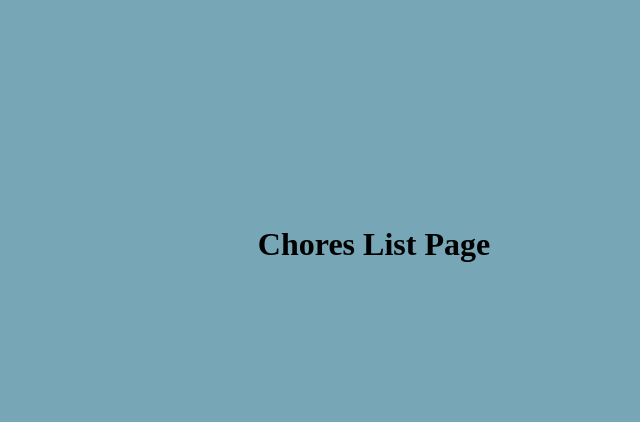
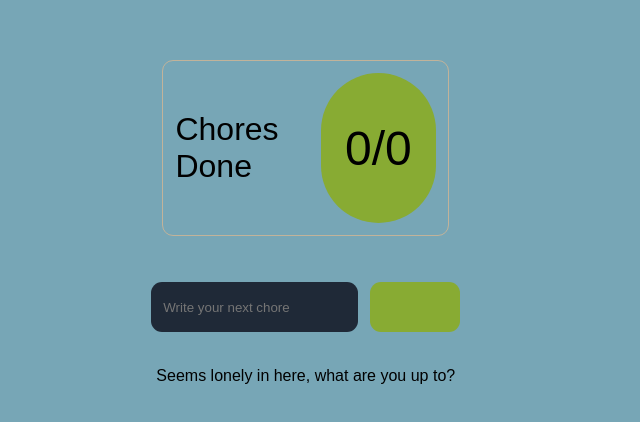
Before and after one commit to Melvingitb/Clean-Dorm, a React (Vite) app: page /chores in a window 1280 px wide. Shown: the part 164-586 px from the top of the page, without its empty margins (266-906 px from the left). Built offline with nearby package versions, Linux system fonts and the light colour scheme.

Commit message:
Adding first working iteration of chore submission form

```diff
--- /dev/null
+++ b/src/components/ChoreForm.jsx
@@ -0,0 +1,26 @@
+function ChoreForm() {
+    const handleSubmit = (event) => {
+      event.preventDefault();
+      // reset the form
+      event.target.reset();
+    };
+    return (
+      <form className="choreform" onSubmit={handleSubmit}>
+        <label htmlFor="chore">
+          <input
+            type="text"
+            name="chore"
+            id="chore"
+            placeholder="Write your next chore"
+          />
+        </label>
+        <button>
+          <span className="visually-hidden">Submit</span>
+          <svg>
+            <path d="" />
+          </svg>
+        </button>
+      </form>
+    );
+  }
+  export default ChoreForm;
--- /dev/null
+++ b/src/components/ChoreHero.jsx
@@ -0,0 +1,14 @@
+function ChoreHero({ chores_completed, total_chores }) {
+    return (
+      <section className="chorehero_section">
+        <div>
+          <p className="text_large">Chores Done</p>
+        </div>
+        <div>
+          {chores_completed}/{total_chores}
+        </div>
+      </section>
+    );
+  }
+
+  export default ChoreHero;
--- /dev/null
+++ b/src/components/ChoreList.jsx
@@ -0,0 +1,42 @@
+import React from "react";
+
+function ChoreList({ chores, setchores }) {
+    return (
+        <ol className="chore_list">
+          {chores && chores.length > 0 ? (
+            chores?.map((item, index) => <Item key={index} item={item} />)
+          ) : (
+            <p>Seems lonely in here, what are you up to?</p>
+          )}
+        </ol>
+      );
+}
+
+function Item({ item, chores, setchores }) {
+    return (
+        <li id={item?.id} className="chore_item">
+          <button className="chore_items_left">
+            <svg>
+              <circle cx="11.998" cy="11.998" fillRule="nonzero" r="9.998" />
+            </svg>
+            <p>{item?.title}</p>
+          </button>
+          <div className="chore_items_right">
+            <button>
+              <span className="visually-hidden">Edit</span>
+              <svg>
+                <path d="" />
+              </svg>
+            </button>
+            <button>
+              <span className="visually-hidden">Delete</span>
+              <svg>
+                <path d="" />
+              </svg>
+            </button>
+          </div>
+        </li>
+      );
+}
+
+export default ChoreList;
--- /dev/null
+++ b/src/css/styles.css
@@ -0,0 +1,160 @@
+*,
+*::after,
+*::before {
+  padding: 0;
+  margin: 0;
+  font-family: inherit;
+  box-sizing: border-box;
+}
+html,
+body {
+  font-family: sans-serif;
+  display: flex;
+  align-items: center;
+  justify-content: center;
+  width: 100vw;
+}
+button {
+  cursor: pointer;
+}
+.visually-hidden {
+  position: absolute !important;
+  clip: rect(1px, 1px, 1px, 1px);
+  padding: 0 !important;
+  border: 0 !important;
+  height: 1px !important;
+  width: 1px !important;
+  overflow: hidden;
+  white-space: nowrap;
+}
+.text_large {
+  font-size: 32px;
+}
+.text_small {
+  font-size: 24px;
+}
+.wrapper {
+  display: flex;
+  flex-direction: column;
+  width: 70%;
+}
+@media (max-width: 510px) {
+  .wrapper {
+    width: 100%;
+  }
+  header {
+    justify-content: center;
+  }
+}
+header {
+  display: flex;
+  align-items: center;
+  justify-content: flex-start;
+  gap: 12px;
+  padding: 42px;
+}
+.chorehero_section {
+  border: 1px solid #c2b39a;
+  display: flex;
+  align-items: center;
+  justify-content: space-around;
+  align-self: center;
+  width: 90%;
+  max-width: 455px;
+  padding: 12px;
+  border-radius: 11px;
+}
+.chorehero_section div:last-child {
+  background-color: #88ab33;
+  width: 150px;
+  height: 150px;
+  border-radius: 75px;
+  font-size: 48px;
+  display: flex;
+  align-items: center;
+  justify-content: center;
+  text-align: center;
+}
+.choreform {
+  align-self: center;
+  width: 97%;
+  max-width: 455px;
+  display: flex;
+  align-items: center;
+  gap: 12px;
+  margin-top: 38px;
+}
+.choreform label {
+  width: 90%;
+}
+.choreform input {
+  background-color: #1f2937;
+  color: #fff;
+  width: 100%;
+  height: 50px;
+  outline: none;
+  border: none;
+  border-radius: 11px;
+  padding: 12px;
+}
+.choreform button {
+  width: 10%;
+  height: 50px;
+  border-radius: 11px;
+  background-color: #88ab33;
+  border: none;
+}
+.chore_list {
+  align-self: center;
+  width: 97%;
+  max-width: 455px;
+  display: flex;
+  flex-direction: column;
+  align-items: center;
+  margin-top: 27px;
+  margin-bottom: 27px;
+  gap: 27px;
+}
+.chore_item,
+.edit-choreform input {
+  display: flex;
+  justify-content: space-between;
+  align-items: center;
+  height: 70px;
+  width: 100%;
+  max-width: 455px;
+  border: 1px solid #c2b39a;
+  font-size: 16px;
+  background-color: #0d0d0d;
+  color: #fff;
+  padding: 12px;
+}
+.edit-choreform input {
+  outline: transparent;
+  width: calc(100% - 14px);
+  height: calc(100% - 12px);
+  border: transparent;
+}
+.chore_items_left,
+.chore_items_right {
+  display: flex;
+  align-items: center;
+}
+.chore_items_left {
+  background-color: transparent;
+  border: none;
+  color: #fff;
+  gap: 12px;
+  font-size: 16px;
+}
+.chore_items_right {
+  gap: 4px;
+}
+.chore_items_right button {
+  background-color: transparent;
+  color: #fff;
+  border: none;
+}
+.chore_items_right button svg {
+  fill: #c2b39a;
+}
--- a/src/pages/Chores.jsx
+++ b/src/pages/Chores.jsx
@@ -1,10 +1,18 @@
+"use client"
+import React from "react";
+import ChoreForm from "../components/ChoreForm.jsx";
+import ChoreHero from "../components/ChoreHero.jsx";
+import ChoreList from "../components/ChoreList.jsx";
+import "../css/styles.css";
+
 function Chores() {
-
   return (
-    <>
-      <h1>Chores List Page</h1>
-    </>
-  )
+    <div className="wrapper">
+      <ChoreHero chores_completed={0} total_chores={0} />
+      <ChoreForm />
+      <ChoreList chores={[]} />
+    </div>
+  );
 }
 
-export default Chores
+export default Chores;
```
